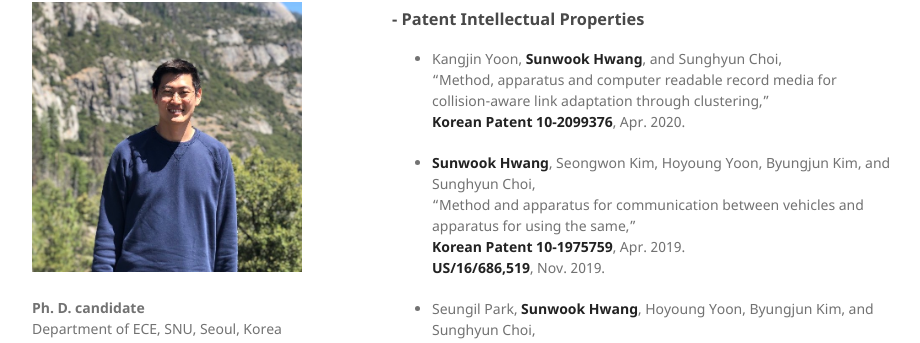
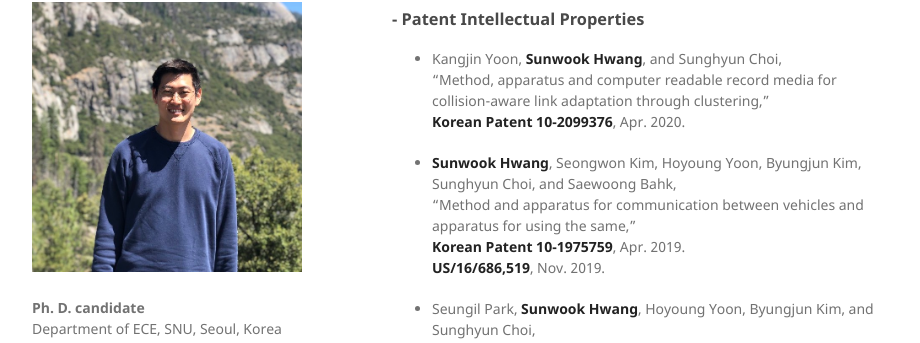
Before and after one commit to jeongjun-park/jeongjun-park.github.io, a Jekyll site: the page built from index.md, in a window 1280 px wide and 900 px high, scrolled down 2238 px. Shown: the part 107-450 px from the top of the window, without its empty margins (178-1098 px from the left). Built offline with Jekyll 4.4.1, drawn with Linux system fonts in a browser that asks for light colours; our own code applies the rules of GitHub Pages for plain Markdown files.

Commit message:
Update index.md

```diff
--- a/index.md
+++ b/index.md
@@ -94,7 +94,7 @@ in Proc. IEEE DySPAN 2017, Baltimore, MD, USA, Mar. 6--9, 2017.
 “Method, apparatus and computer readable record media for collision-aware link adaptation through clustering,”
 **Korean Patent 10-2099376**, Apr. 2020.
 
-* **Sunwook Hwang**, Seongwon Kim, Hoyoung Yoon, Byungjun Kim, and Sunghyun Choi,
+* **Sunwook Hwang**, Seongwon Kim, Hoyoung Yoon, Byungjun Kim, Sunghyun Choi, and Saewoong Bahk,
 "Method and apparatus for communication between vehicles and apparatus for using the same,"
 **Korean Patent 10-1975759**, Apr. 2019.
 **US/16/686,519**, Nov. 2019.
```
